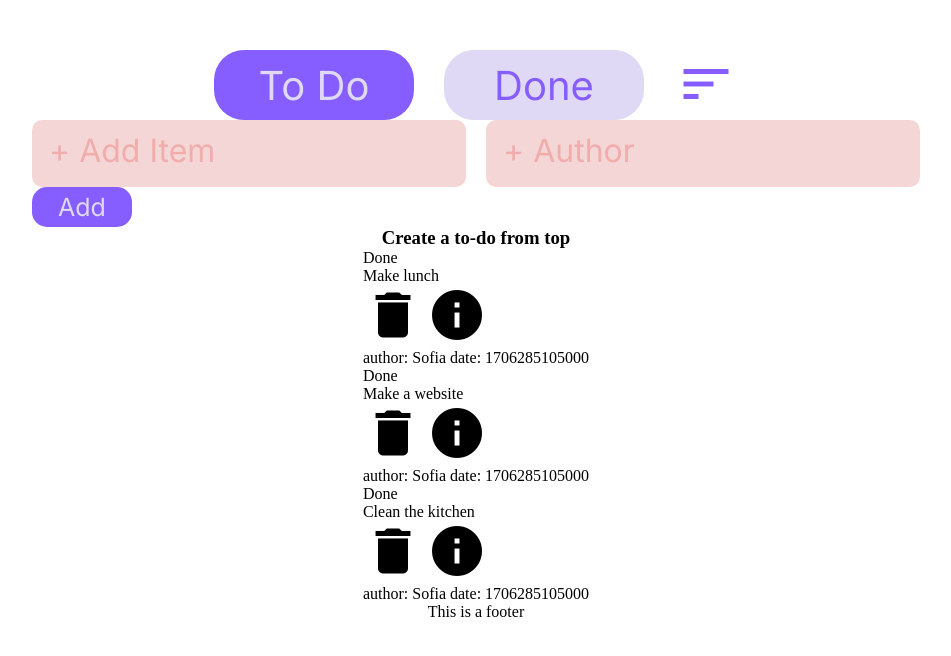
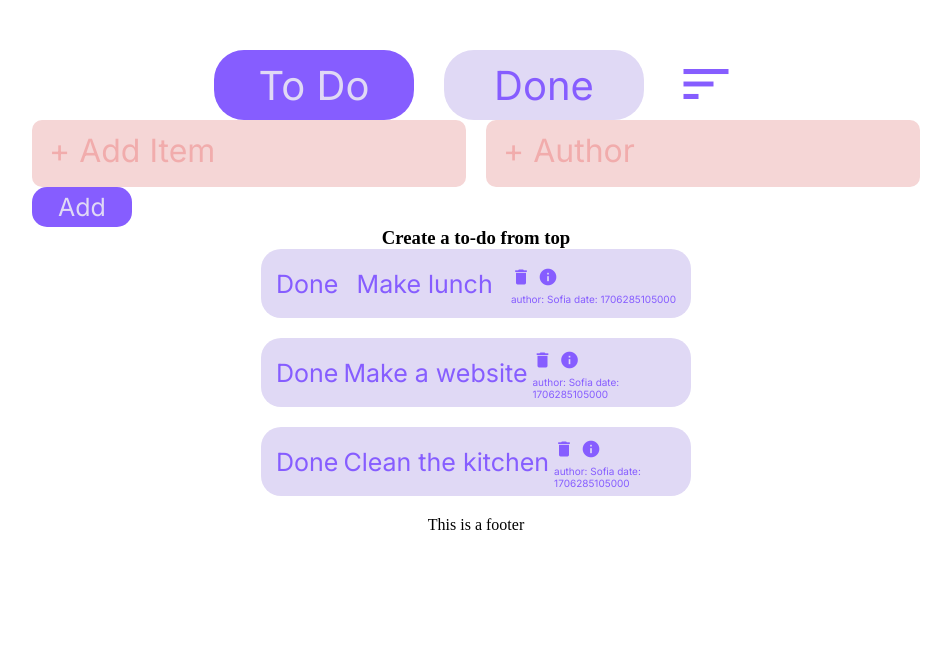
Before and after one commit to SofiaHjerpe/todolist, a plain HTML site: page index.html in a window 1280 px wide. Shown: the whole page, without its empty margins (164-1115 px from the left). Drawn offline with Linux system fonts and the light colour scheme.

Commit message:
add styling for todo item

```diff
--- a/script.js
+++ b/script.js
@@ -24,13 +24,13 @@ form.addEventListener("submit", (e) => {
   const todo = document.querySelector(".text");
   const author = document.querySelector(".author");
 
-const newTodo = {
+  const newTodo = {
     author: author.value,
     todo: todo.value,
     done: false,
     timestamp: new Date().getTime(),
   };
- const newTodoElement = createTodoItemAsHtml(newTodo);
+  const newTodoElement = createTodoItemAsHtml(newTodo);
   const todoItem = document.querySelector(".todos");
   todoItem.insertAdjacentHTML("beforebegin", newTodoElement);
 });
@@ -43,11 +43,10 @@ function createTodoItemAsHtml(todoItem) {
       </div>
       <div class="action-icons">
         <span class="material-icons delete">delete</span>
-        <span class="material-icons moreInfo">info</span>
-        <div class="moreInfo">
-        <span class="author">author:  ${todoItem.author}</span>
-         <span class="date">date: ${todoItem.timestamp}</span>
-      </div>
+         <span class="material-icons moreInfo">info</span>
+        <span class="mInfo"> author: ${todoItem.author} date: ${todoItem.timestamp}</span>
+
+
       </div>
     </article>
 `;
--- a/style.css
+++ b/style.css
@@ -80,6 +80,36 @@ footer {
   font-size: 25px;
   padding: 10px 15px;
 }
+.action-icons .material-icons {
+  font-size: 20px;
+  color: #865dff;
+}
+.mInfo {
+  display: block;
+  font-size: 10px;
+  bottom: 50px;
+}
+.text {
+    white-space: nowrap;
+}
+
+.todo-item {
+  display: flex;
+  align-items: center;
+  justify-content: space-between;
+  gap: 5px;
+
+  background-color: #e0d9f5;
+  color: #865dff;
+  margin-bottom: 20px;
+  border-radius: 20px;
+  width: 400px;
+  padding: 10px 15px;
+  height: 49px;
+  font-family: "Inter", sans-serif;
+  font-size: 25px;
+  border-color: transparent;
+}
 input::placeholder {
   color: rgb(241, 172, 172);
   font-size: 32px;
```
